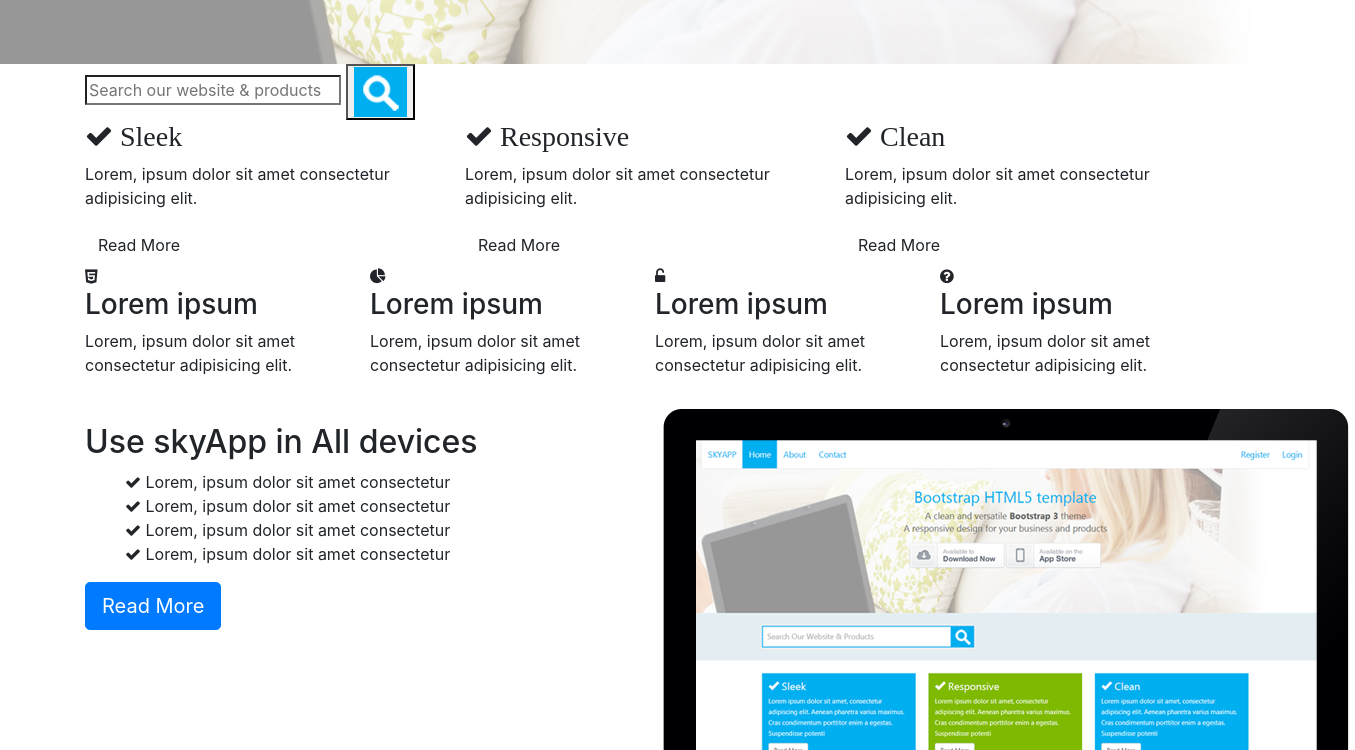
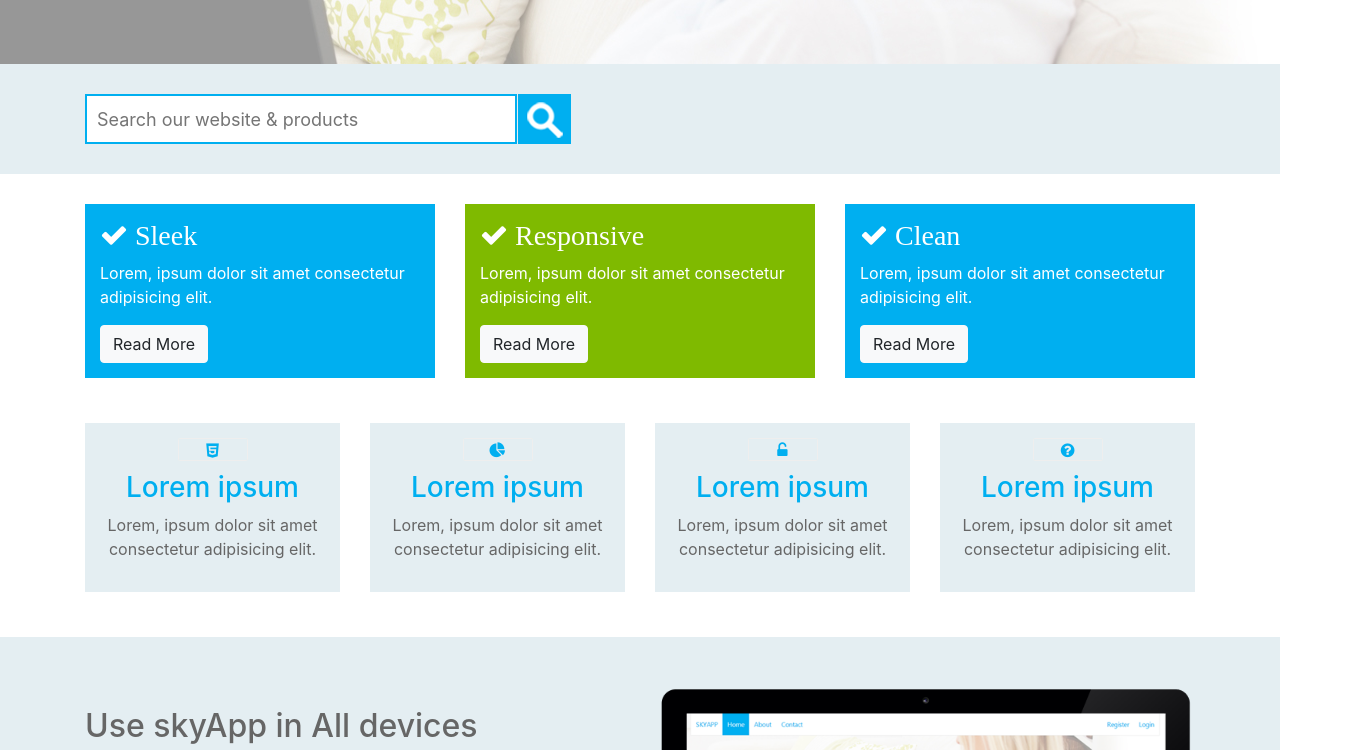
Before and after one commit to mayuranmaha/ResponsiveWeb, a website with bundled scripts: page index.html in a window 1280 px wide. Shown: the part 440-1190 px from the top of the page, 1355 px wide, since content can reach past the window. Built offline with nearby package versions, Linux system fonts and the light colour scheme.

Commit message:
Home Page css

```diff
--- a/index.html
+++ b/index.html
@@ -111,55 +111,55 @@
             <div class="block block-primary">
               <h3><i class="fa fa-check"> Sleek</i></h3>
               <p>Lorem, ipsum dolor sit amet consectetur adipisicing elit.</p>
-              <a href="#" class="btn btn-default">Read More</a>
+              <a href="#" class="btn btn-light">Read More</a>
             </div>
           </div>
           <div class="col-md-4">
             <div class="block block-secondary">
               <h3><i class="fa fa-check"> Responsive</i></h3>
               <p>Lorem, ipsum dolor sit amet consectetur adipisicing elit.</p>
-              <a href="#" class="btn btn-default">Read More</a>
+              <a href="#" class="btn btn-light">Read More</a>
             </div>
           </div>
           <div class="col-md-4">
             <div class="block block-primary">
               <h3><i class="fa fa-check"> Clean</i></h3>
               <p>Lorem, ipsum dolor sit amet consectetur adipisicing elit.</p>
-              <a href="#" class="btn btn-default">Read More</a>
+              <a href="#" class="btn btn-light">Read More</a>
             </div>
           </div>
         </div>
       </div>
     </section>
 
-    <section>
+    <section class="no-pad-top">
       <div class="container">
         <div class="row">
           <div class="col-md-3">
             <div class="block block-light block-center">
-              <i class="fa fa-html5 fa-primary fa-4"></i>
-              <h3>Lorem ipsum</h3>
+              <i class="fa fa-html5 fa-primary fa-border fa-6"></i>
+              <h3 class="heading-primary">Lorem ipsum</h3>
               <p>Lorem, ipsum dolor sit amet consectetur adipisicing elit.</p>
             </div>
           </div>
           <div class="col-md-3">
             <div class="block block-light block-center">
-              <i class="fa fa-pie-chart fa-primary fa-4"></i>
-              <h3>Lorem ipsum</h3>
+              <i class="fa fa-pie-chart fa-primary fa-border fa-6"></i>
+              <h3 class="heading-primary">Lorem ipsum</h3>
               <p>Lorem, ipsum dolor sit amet consectetur adipisicing elit.</p>
             </div>
           </div>
           <div class="col-md-3">
             <div class="block block-light block-center">
-              <i class="fa fa-unlock-alt fa-primary fa-4"></i>
-              <h3>Lorem ipsum</h3>
+              <i class="fa fa-unlock-alt fa-primary fa-border fa-6"></i>
+              <h3 class="heading-primary">Lorem ipsum</h3>
               <p>Lorem, ipsum dolor sit amet consectetur adipisicing elit.</p>
             </div>
           </div>
           <div class="col-md-3">
             <div class="block block-light block-center">
-              <i class="fa fa-question-circle fa-primary fa-4"></i>
-              <h3>Lorem ipsum</h3>
+              <i class="fa fa-question-circle fa-primary fa-border fa-6"></i>
+              <h3 class="heading-primary">Lorem ipsum</h3>
               <p>Lorem, ipsum dolor sit amet consectetur adipisicing elit.</p>
             </div>
           </div>
@@ -167,7 +167,7 @@
       </div>
     </section>
 
-    <section class="section-light">
+    <section class="section-light extra-pad">
       <div class="container">
         <div class="row">
           <div class="col-md-6">
@@ -176,22 +176,24 @@
             </h2>
             <ul class="list list-feature">
               <li>
-                <i class="fa fa-check"></i>
+                <i class="fa fa-check fa-6 fa-primary"></i>
                 <span>Lorem, ipsum dolor sit amet consectetur</span>
               </li>
               <li>
-                <i class="fa fa-check"></i>
+                <i class="fa fa-check fa-6 fa-primary"></i>
                 <span>Lorem, ipsum dolor sit amet consectetur</span>
               </li>
               <li>
-                <i class="fa fa-check"></i>
+                <i class="fa fa-check fa-6 fa-primary"></i>
                 <span>Lorem, ipsum dolor sit amet consectetur</span>
               </li>
               <li>
-                <i class="fa fa-check"></i>
+                <i class="fa fa-check fa-6 fa-primary"></i>
                 <span>Lorem, ipsum dolor sit amet consectetur</span>
               </li>
             </ul>
+
+            <br />
             <a href="#" class="btn btn-primary btn-lg">Read More</a>
           </div>
           <div class="col-md-6">
@@ -201,11 +203,15 @@
       </div>
     </section>
 
-    <section class="section-light">
+    <section class="section-primary extra-pad">
       <div class="container">
         <div class="row">
           <div class="col-md-6">
-            <img class="device" src="dist/img/device-iphone.png" alt="" />
+            <img
+              class="device device-small"
+              src="dist/img/device-iphone.png"
+              alt=""
+            />
           </div>
           <div class="col-md-6">
             <h2 class="page-header">Try skyApp for 30 days!</h2>
--- a/scss/base/_base.scss
+++ b/scss/base/_base.scss
@@ -19,3 +19,12 @@ textarea,
 button {
   @include border-radius(0px);
 }
+
+img.device {
+  width: 100%;
+}
+
+img.device-small {
+  width: 70%;
+  margin-bottom: -40px;
+}
--- a/scss/base/_mixins.scss
+++ b/scss/base/_mixins.scss
@@ -23,3 +23,12 @@
     border-left: $size solid $color;
   }
 }
+
+@mixin add-background($color) {
+  background: $color;
+  @if $color == $light-color {
+    color: #666666;
+  } @else {
+    color: #ffffff;
+  }
+}
--- a/scss/base/_normalize.scss
+++ b/scss/base/_normalize.scss
@@ -9,3 +9,12 @@ h5 {
 .page-header {
   margin-top: 30px;
 }
+
+.no-pad-top {
+  padding-top: 0;
+}
+
+.extra-pad {
+  padding-top: 40px;
+  padding-bottom: 40px;
+}
--- a/scss/base/_variables.scss
+++ b/scss/base/_variables.scss
@@ -8,7 +8,7 @@ $base-font-color: #666666;
 $primary-color: #00aff0;
 $secondary-color: #7fba00;
 $light-color: #e4eef2;
-$dark-color: #333333;
+$dark-color: #2b5464;
 
 /* showcase area */
 $showcase-height: 400px;
--- a/scss/layouts/_footer.scss
+++ b/scss/layouts/_footer.scss
@@ -0,0 +1,21 @@
+.footer-main {
+  @include add-background($dark-color);
+  @include add-border(5px, $secondary-color, top);
+
+  min-width: 200px;
+  padding: 30px 0;
+  z-index: 100;
+
+  a {
+    color: #ffffff;
+  }
+
+  ul {
+    margin: 0;
+    padding: 0;
+  }
+  li {
+    line-height: 1.8em;
+    list-style: none;
+  }
+}
--- a/scss/main.scss
+++ b/scss/main.scss
@@ -15,6 +15,7 @@ Version: 0.0.1
 @import "modules/_components.scss";
 @import "modules/_sections.scss";
 @import "modules/_typography.scss";
+@import "modules/_form.scss";
 
 @import "layouts/_header.scss";
 @import "layouts/_footer.scss";
--- a/scss/modules/_blocks.scss
+++ b/scss/modules/_blocks.scss
@@ -0,0 +1,35 @@
+/* Blocks */
+
+.block {
+  padding: 15px;
+  margin-bottom: 15px;
+
+  h3 {
+    margin-top: 0;
+    padding-top: 0;
+  }
+}
+
+.block-primary {
+  @extend .block;
+  @include add-background($primary-color);
+}
+
+.block-secondary {
+  @extend .block;
+  @include add-background($secondary-color);
+}
+
+.block-light {
+  @extend .block;
+  @include add-background($light-color);
+}
+
+.block-dark {
+  @extend .block;
+  @include add-background($dark-color);
+}
+
+.block-center {
+  text-align: center !important;
+}
--- a/scss/modules/_buttons.scss
+++ b/scss/modules/_buttons.scss
@@ -0,0 +1,9 @@
+.btn-primary {
+  @include add-background($primary-color);
+  @include add-border(2px, #ffffff, all);
+}
+
+.btn-primary:hover {
+  background: darken($primary-color, 10%);
+  @include add-border(2px, #ffffff, all);
+}
--- /dev/null
+++ b/scss/modules/_form.scss
@@ -0,0 +1,28 @@
+/* searchbox */
+
+.search {
+  width: 100%;
+
+  h3 {
+    margin-top: 0;
+    padding-top: 0;
+  }
+
+  input[type="search"] {
+    border: 0;
+    height: 50px;
+    width: 80%;
+    border: 2px solid $primary-color;
+    font-size: 18px;
+    padding-left: 10px;
+    padding-right: 5px;
+  }
+
+  button {
+    border: 0;
+    background: none;
+    padding: 0;
+    vertical-align: top;
+    margin-left: -4px;
+  }
+}
--- a/scss/modules/_sections.scss
+++ b/scss/modules/_sections.scss
@@ -1,4 +1,33 @@
+section {
+  padding: 30px 0;
+}
+
 .section-showcase {
   height: $showcase-height;
   background: url($showcase-image) no-repeat top center;
+
+  .showcase-content {
+    padding: 100px 15px;
+    text-align: center;
+  }
+
+  h1 {
+    color: $primary-color;
+  }
 }
+
+.section-primary {
+  @include add-background($primary-color);
+}
+
+.section-secondary {
+  @include add-background($secondary-color);
+}
+
+.section-light {
+  @include add-background($light-color);
+}
+
+.section-dark {
+  @include add-background($dark-color);
+}
--- a/scss/modules/_typography.scss
+++ b/scss/modules/_typography.scss
@@ -0,0 +1,80 @@
+/* lists */
+
+.list {
+  margin-bottom: 30px;
+}
+
+.list-feature {
+  @extend .list;
+  margin: 0;
+  padding: 0;
+  width: 80%;
+
+  li {
+    line-height: 3.6em;
+    @include add-border(1px, #cccccc, bottom);
+  }
+
+  li:last-child {
+    border: 0;
+  }
+
+  span {
+    vertical-align: top;
+    padding-top: 9px;
+    font-size: 110%;
+  }
+
+  i {
+    margin-top: -9px;
+    margin-right: 5px;
+  }
+}
+
+/* Icons */
+.fa-2 {
+  font-size: 18px;
+}
+
+.fa-3 {
+  font-size: 24px;
+}
+
+.fa-4 {
+  font-size: 27px;
+}
+.fa-5 {
+  font-size: 35px;
+}
+.fa-6 {
+  font-size: 40px;
+}
+
+.fa-primary {
+  color: $primary-color;
+}
+
+.fa-border {
+  @include add-border(1px, $primary-color, all);
+  @include border-radius(5px);
+  padding: 13px 15px;
+  width: 70px;
+  margin-bottom: 10px;
+}
+
+/* Heading */
+.heading-primary {
+  color: $primary-color;
+}
+
+.heading-secondary {
+  color: $secondary-color;
+}
+
+.heading-light {
+  color: $light-color;
+}
+
+.heading-dark {
+  color: $dark-color;
+}
```
Also changed, not shown: dist/css/main.css.
